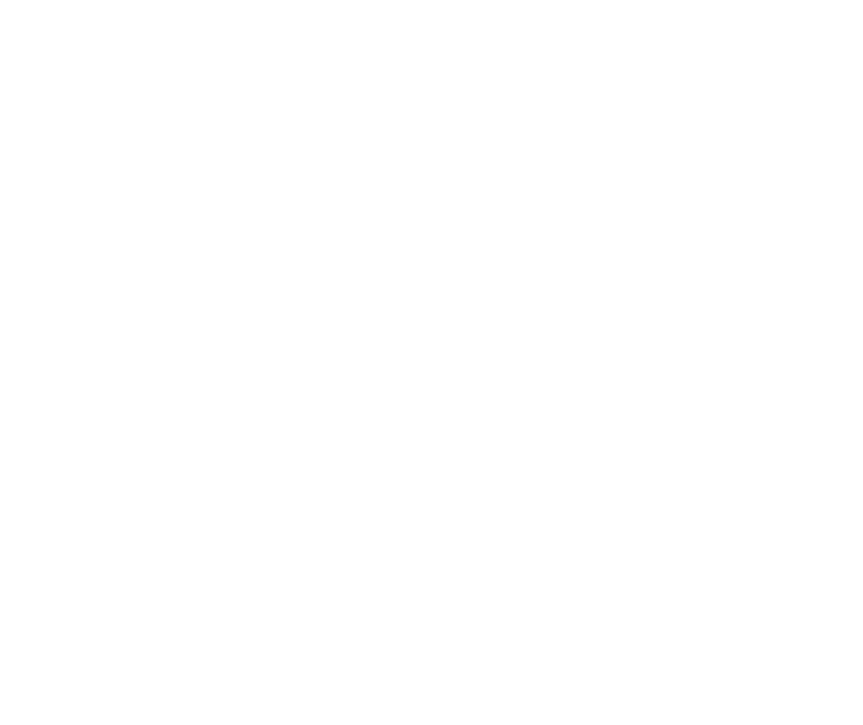
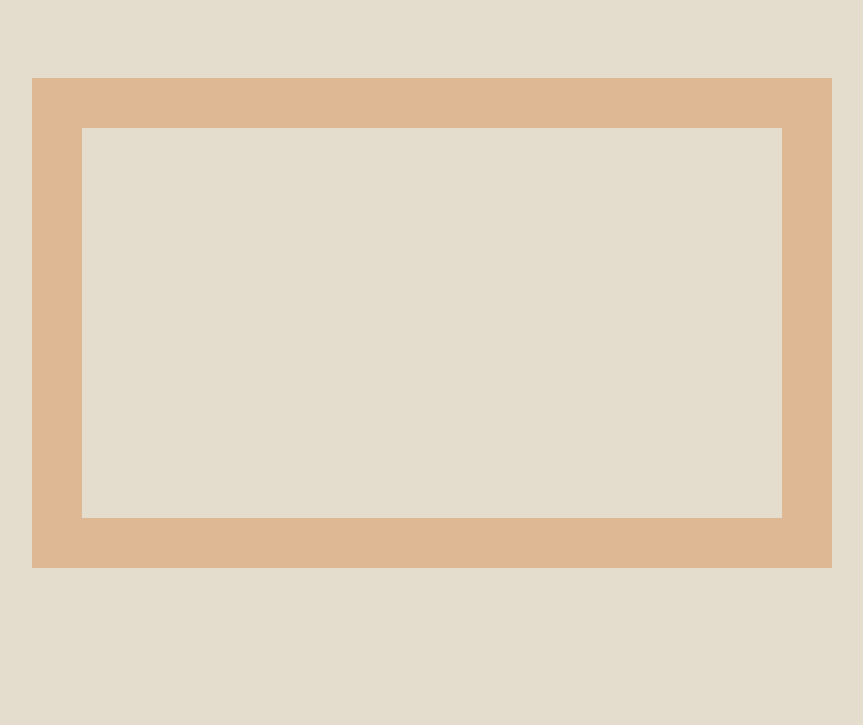
Before and after one commit to sharunspi/Slate, a plain HTML site: page index.html in a window 1280 px wide. Shown: the whole page, without its empty margins (241-1104 px from the left). Drawn offline with Linux system fonts and the light colour scheme.

Commit message:
added borders

```diff
--- a/index.html
+++ b/index.html
@@ -4,9 +4,29 @@
     <meta charset="UTF-8">
     <meta http-equiv="X-UA-Compatible" content="IE=edge">
     <meta name="viewport" content="width=device-width, initial-scale=1.0">
+    <link rel="stylesheet" href="style.css">
     <title>Slate | 🎨 Canvas for creators </title>
 </head>
 <body>
+        <div id="main">
+            <div id="borders">
+                <div id="border" class="border-1">
 
+                </div>
+                <div id="border" class="border-2">
+
+                </div>
+                <div id="border" class="border-3">
+
+                </div>
+                <div id="border" class="border-4">
+
+                </div>
+            </div>
+            <div id="canvasArea">
+                <canvas></canvas>
+            </div>
+        </div>
+    <script src="script.js"></script>
 </body>
 </html>
--- a/style.css
+++ b/style.css
@@ -0,0 +1,37 @@
+body{
+    top: 0;
+    left: 0;
+    margin: 0;
+    background-color: rgb(228, 220, 205);
+}
+/* #deb894  border*/
+/* #36425d canvas*/
+#border{
+    background-color:#deb894 ;
+
+}
+.border-1{
+    width: 800px;
+    height: 50px;
+    margin-left: 273px;
+    margin-top: 78px;
+}
+.border-2{
+    position: absolute;
+    width: 50px;
+    height: 439px;
+    margin-left: 1023px;
+}
+.border-3{
+    width: 800px;
+    height: 50px;
+    margin-left: 273px;
+    margin-top: 390px;
+}
+.border-4{
+    position: absolute;
+    width: 50px;
+    height: 439px;
+    margin-left: 273px;
+    margin-top: -445px;
+}
```
